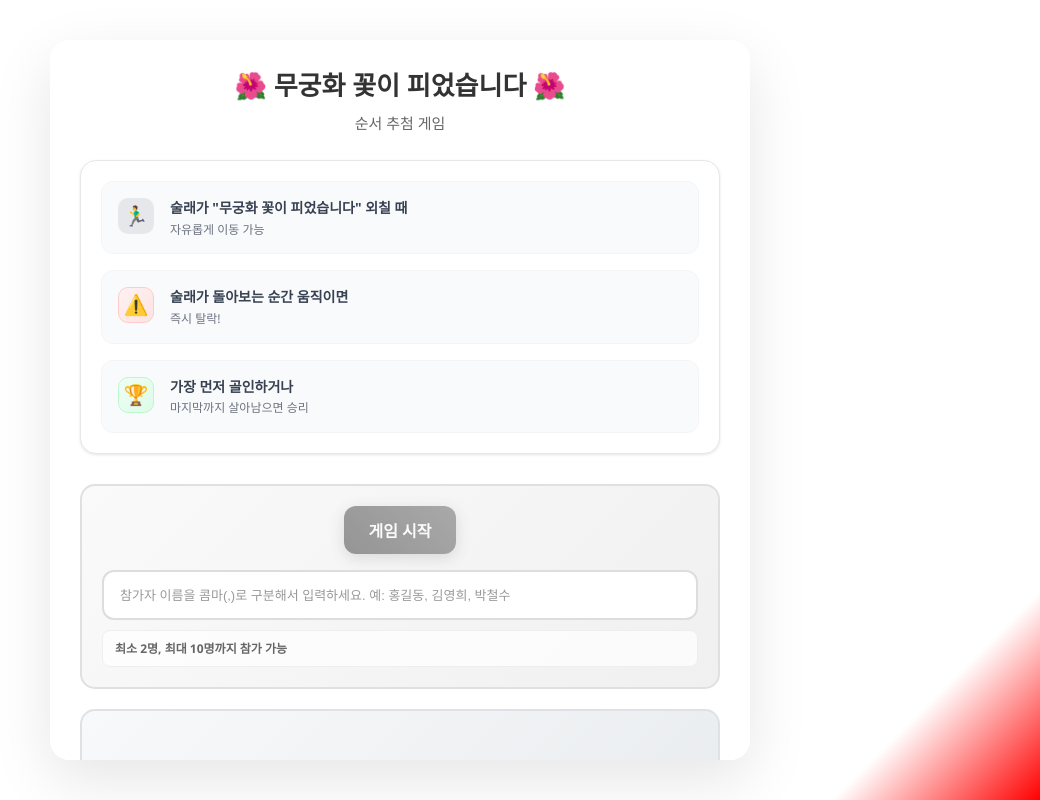
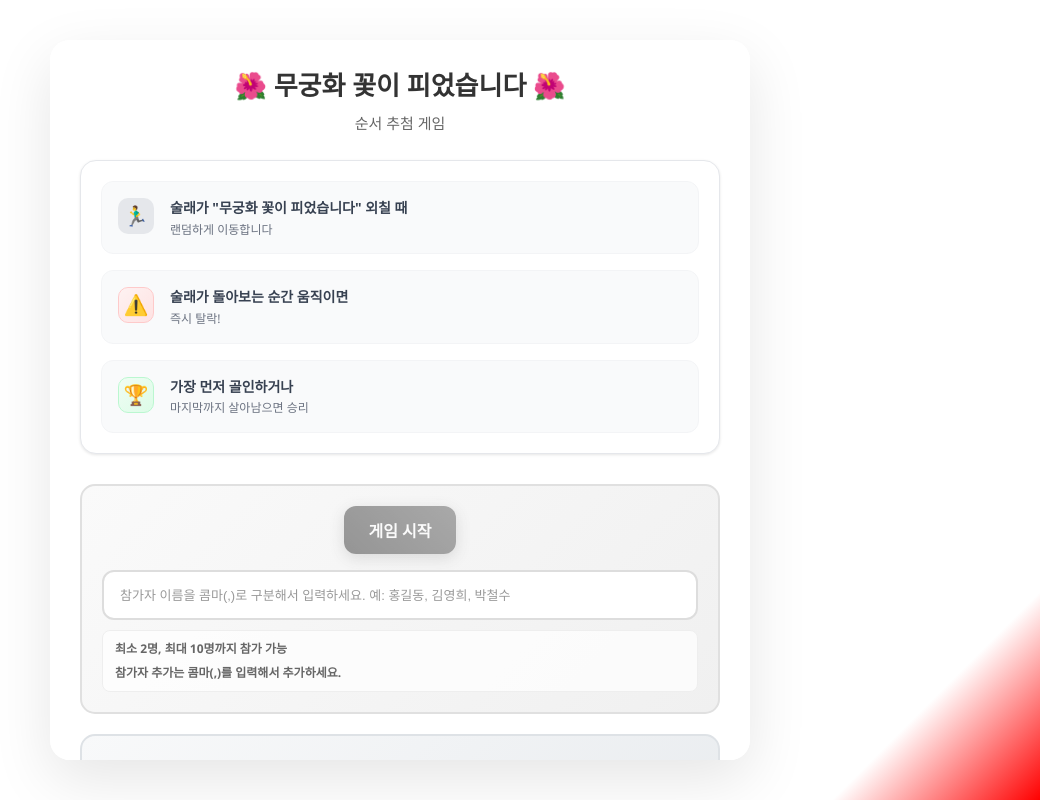
Before and after one commit to 95hyun/mugunghwa, a React (Create React App) app: page / in a window 1280 px wide. Shown: the whole page, without its empty margins (240-1280 px from the left). Built offline with nearby package versions, Linux system fonts and the light colour scheme.

Commit message:
feat : 홈화면 안내문구 추가
- 참가자 추가 콤마 안내 추가

```diff
--- a/src/pages/HomePage.tsx
+++ b/src/pages/HomePage.tsx
@@ -149,7 +149,7 @@ const HomePage: React.FC = () => {
               <div className="rule-icon">🏃‍♂️</div>
               <div className="rule-content">
                 <div className="rule-text">술래가 "무궁화 꽃이 피었습니다" 외칠 때</div>
-                <div className="rule-sub">자유롭게 이동 가능</div>
+                <div className="rule-sub">랜덤하게 이동합니다</div>
               </div>
             </div>
 
@@ -198,6 +198,7 @@ const HomePage: React.FC = () => {
             />
             <div className="input-guide">
               <span className="guide-text">최소 2명, 최대 10명까지 참가 가능</span>
+              <span className="guide-text">참가자 추가는 콤마(,)를 입력해서 추가하세요.</span>
             </div>
           </div>
 
```
